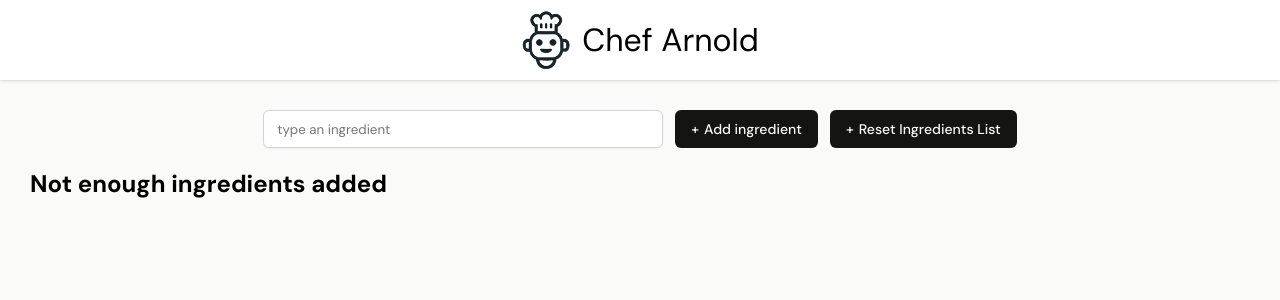
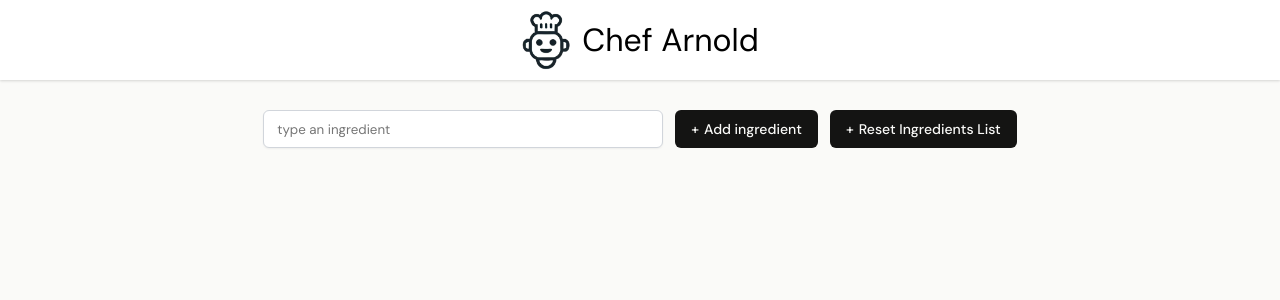
Before and after one commit to ArnoldMidalla/Chef_Arnold, a React (Vite) app: page / in a window 1280 px wide. Shown: the top 300 px of the page. Built offline with nearby package versions, Linux system fonts and the light colour scheme.

Commit message:
Very minor update

```diff
--- a/Main.jsx
+++ b/Main.jsx
@@ -47,7 +47,7 @@ export default function Main() {
         <button onClick={resetIngredients}>Reset Ingredients List</button>
       </form>
 
-      {ingredients.length > 0 ? <IngredientsList ingredientsListItems={ingredientsListItems} getRecipe={getRecipe} ingredients={ingredients}/> : <h2>Not enough ingredients added</h2>}
+      {ingredients.length > 0 ? <IngredientsList ingredientsListItems={ingredientsListItems} getRecipe={getRecipe} ingredients={ingredients}/> : null}
       {recipe ? <ClaudeRecipe recipe={recipe}/> : null}
     </main>
   );
```
